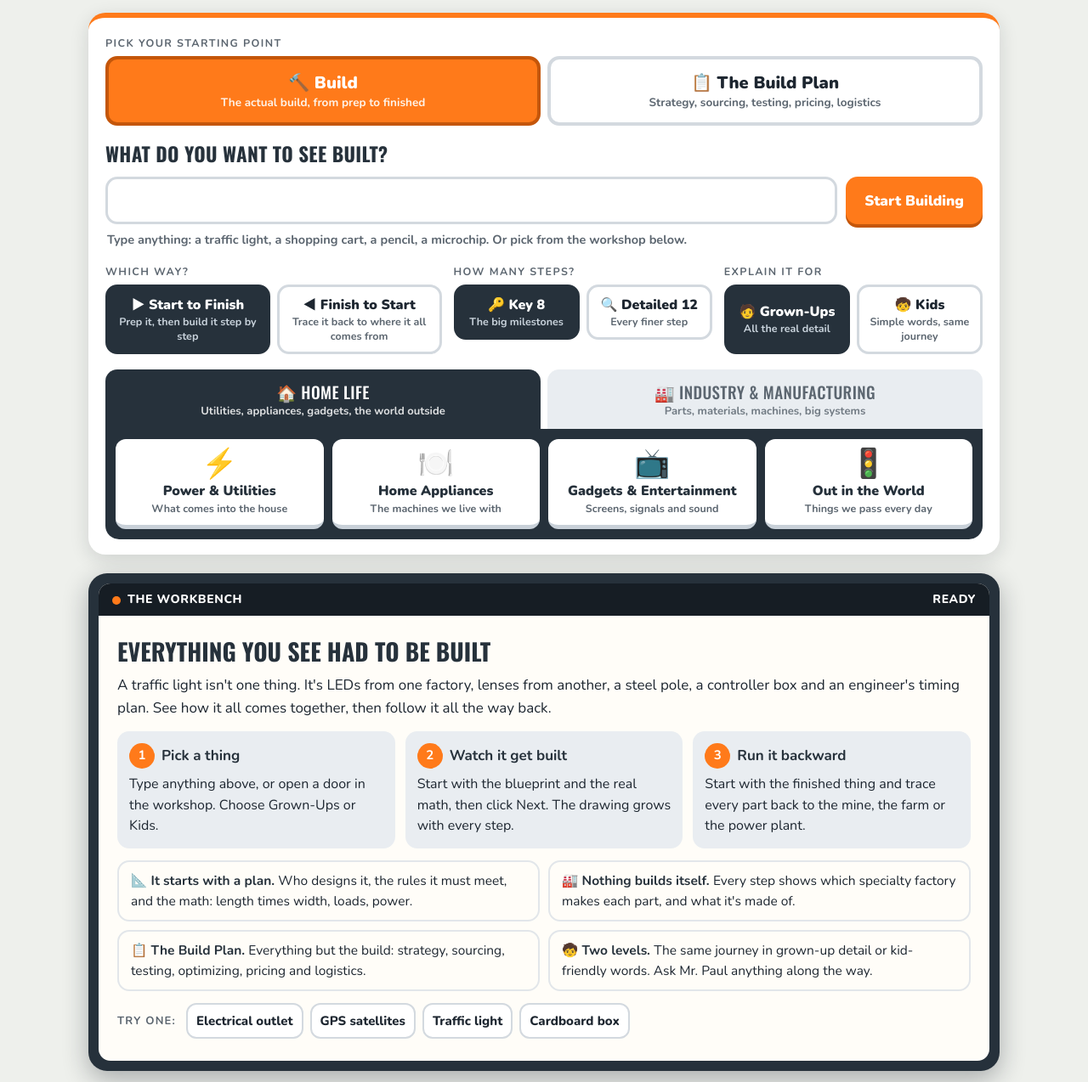
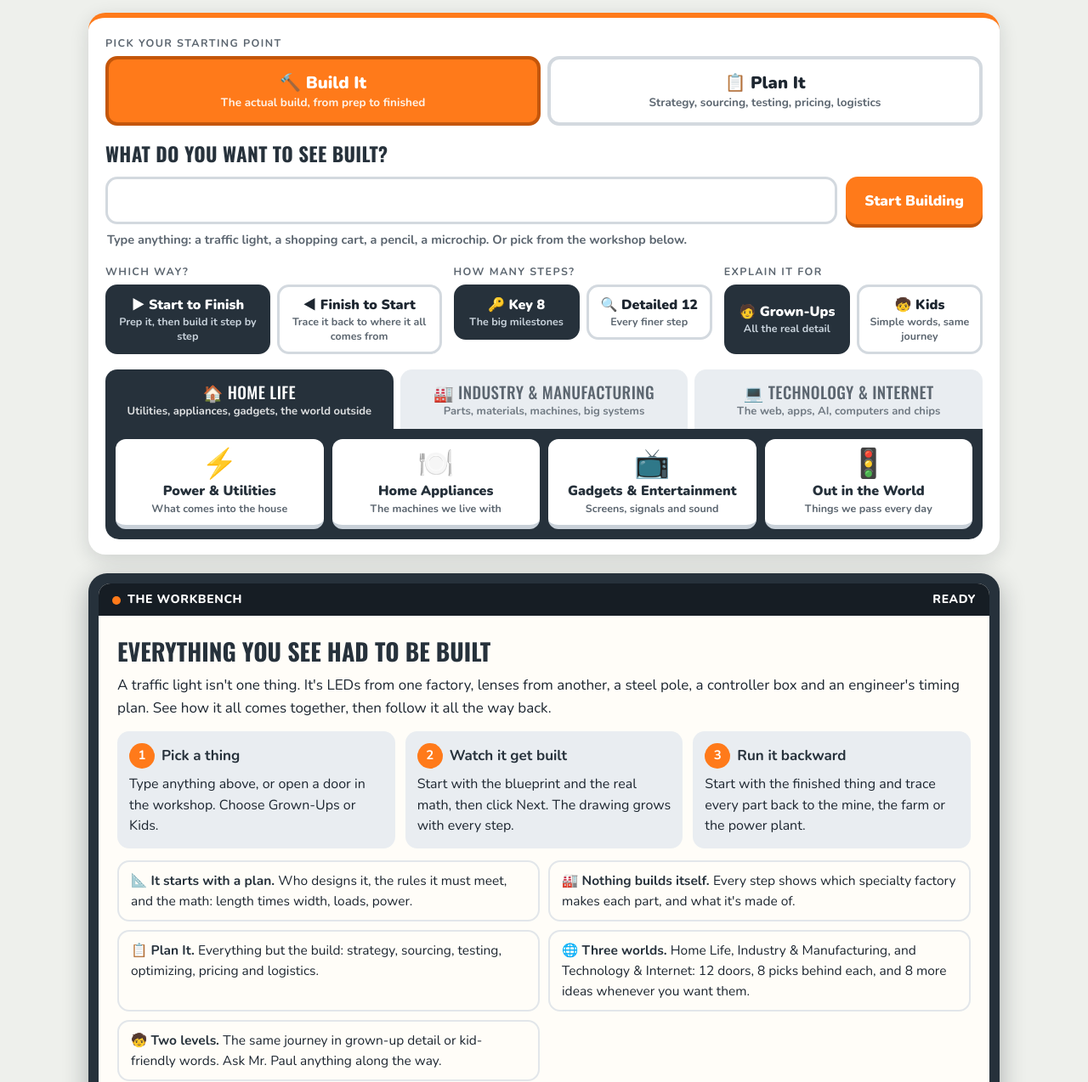
Before and after one commit to NuSpark-Wow/start-to-finish, a plain HTML site: page index.html in a window 1280 px wide. Shown: the part 384-1658 px from the top of the page at 85% size. Drawn offline with nearby package versions, Linux system fonts and the light colour scheme; no server answers.

Commit message:
Add files via upload

```diff
--- a/index.html
+++ b/index.html
@@ -173,7 +173,8 @@ main{max-width:1100px;margin:0 auto;padding:18px 14px 0}
 
 /* the two sides and the 8 category doors */
 .sides{margin-top:18px}
-.sidetabs{display:grid;grid-template-columns:1fr 1fr;gap:8px}
+.sidetabs{display:grid;grid-template-columns:repeat(3,1fr);gap:8px}
+@media(max-width:700px){.sidetabs{gap:5px}.sidetabs button{font-size:15px;padding:10px 6px}.sidetabs button small{display:none}}
 .sidetabs button{border:0;border-radius:14px 14px 0 0;padding:12px 10px;font-family:Oswald,Impact,sans-serif;font-size:19px;letter-spacing:.4px;text-transform:uppercase;cursor:pointer;background:var(--steel-lt);color:var(--soft)}
 .sidetabs button.on{background:var(--steel);color:#fff}
 .sidetabs button small{display:block;font-family:Nunito,sans-serif;text-transform:none;letter-spacing:0;font-size:13px;font-weight:700;opacity:.85}
@@ -421,8 +422,8 @@ footer p{margin:6px 0}
   <section class="pick" aria-label="Pick something to build">
     <div class="tog kindtog"><b>Pick your starting point</b>
       <div class="seg big2" id="kindSeg">
-        <button type="button" data-v="build" class="on">🔨 Build<small>The actual build, from prep to finished</small></button>
-        <button type="button" data-v="plan">📋 The Build Plan<small>Strategy, sourcing, testing, pricing, logistics</small></button>
+        <button type="button" data-v="build" class="on">🔨 Build It<small>The actual build, from prep to finished</small></button>
+        <button type="button" data-v="plan">📋 Plan It<small>Strategy, sourcing, testing, pricing, logistics</small></button>
       </div>
     </div>
     <label class="big" for="mainQ" id="mainLabel">What do you want to see built?</label>
@@ -455,6 +456,7 @@ footer p{margin:6px 0}
       <div class="sidetabs" id="sideTabs">
         <button type="button" data-v="home" class="on">🏠 Home Life<small>Utilities, appliances, gadgets, the world outside</small></button>
         <button type="button" data-v="industry">🏭 Industry &amp; Manufacturing<small>Parts, materials, machines, big systems</small></button>
+        <button type="button" data-v="tech">💻 Technology &amp; Internet<small>The web, apps, AI, computers and chips</small></button>
       </div>
       <div class="doorsbox">
         <div class="doors" id="doors"></div>
@@ -510,13 +512,27 @@ const SIDES = {
     { id: "sys", icon: "🌐", name: "Big Systems", blurb: "Giant machines made of machines", items: [
       ["🏭", "Car assembly line"], ["📦", "Distribution warehouse"], ["🗄️", "Data center"], ["⚡", "Power plant"],
       ["💧", "Water treatment plant"], ["🚢", "Cargo port"], ["🛰️", "GPS satellites"], ["🧳", "Airport baggage system"]] }
+  ],
+  tech: [
+    { id: "net", icon: "🌐", name: "The Internet", blurb: "How the web reaches you", items: [
+      ["🕸️", "A website"], ["🔍", "Search engine"], ["📧", "Email"], ["📶", "Wi-Fi router"],
+      ["🌊", "Undersea internet cable"], ["📡", "5G cell network"], ["☁️", "Cloud storage"], ["🎬", "Video streaming service"]] },
+    { id: "apps", icon: "📱", name: "Apps & Software", blurb: "The code behind the screen", items: [
+      ["📱", "Smartphone app"], ["🎮", "Video game"], ["💬", "Social media platform"], ["🛍️", "Online store"],
+      ["🪟", "Computer operating system"], ["💳", "Mobile payment app"], ["🗺️", "Navigation app"], ["🔐", "Password and login system"]] },
+    { id: "ai", icon: "🤖", name: "AI & Robots", blurb: "Machines that think and move", items: [
+      ["💭", "AI chatbot"], ["🚘", "Self-driving car"], ["🧹", "Robot vacuum"], ["🗣️", "Voice assistant"],
+      ["🛸", "Delivery drone"], ["📦", "Warehouse robot"], ["🏠", "Smart home system"], ["🎨", "AI image generator"]] },
+    { id: "chips", icon: "🖥️", name: "Computers & Chips", blurb: "The hardware doing the work", items: [
+      ["🏭", "Chip factory (fab)"], ["🖥️", "Gaming PC"], ["🗄️", "Server"], ["💾", "Solid-state drive"],
+      ["🎴", "Graphics card (GPU)"], ["🧮", "Supercomputer"], ["⚛️", "Quantum computer"], ["⌚", "Smartwatch"]] }
   ]
 };
 
 const moreIdeas = {}; // "door|kind" -> extra ideas Mr. Paul suggested this visit
 
 // Banner: 8 real photos (4 on phones), picked at random each visit, with drawn tiles if a photo won't load
-const BANNER = ["Traffic light", "Assembly line", "Container ship", "Integrated circuit", "Electrical substation", "Industrial robot",
+const BANNER = ["Data center", "Submarine communications cable", "Smartphone", "Traffic light", "Assembly line", "Container ship", "Integrated circuit", "Electrical substation", "Industrial robot",
   "Tower crane", "Printed circuit board", "Wind turbine", "Forklift", "Steelmaking", "Warehouse", "Transformer", "Dishwasher", "Shopping cart", "Cell site"];
 const FALLBACK_TILES = [["🚦", "Out in the world"], ["🏭", "Factories"], ["🔩", "Parts"], ["🚢", "Supply chain"], ["⚡", "Power"], ["📐", "Planning"], ["🦾", "Machines"], ["📦", "Delivery"]];
 const BAR_RIGHT = { home: "Ready", outline: "Planning", clarify: "Quick Question", plan: "The Blueprint", step: "Building", trace: "Tracing Back", done: "Finished", whole: "Whole Lesson" };
@@ -790,7 +806,8 @@ function homeView(){
       el("div", { class: "diff" },
         el("div", {}, el("b", { text: "📐 It starts with a plan. " }), "Who designs it, the rules it must meet, and the math: length times width, loads, power."),
         el("div", {}, el("b", { text: "🏭 Nothing builds itself. " }), "Every step shows which specialty factory makes each part, and what it's made of."),
-        el("div", {}, el("b", { text: "📋 The Build Plan. " }), "Everything but the build: strategy, sourcing, testing, optimizing, pricing and logistics."),
+        el("div", {}, el("b", { text: "📋 Plan It. " }), "Everything but the build: strategy, sourcing, testing, optimizing, pricing and logistics."),
+        el("div", {}, el("b", { text: "🌐 Three worlds. " }), "Home Life, Industry & Manufacturing, and Technology & Internet: 12 doors, 8 picks behind each, and 8 more ideas whenever you want them."),
         el("div", {}, el("b", { text: "🧒 Two levels. " }), "The same journey in grown-up detail or kid-friendly words. Ask Mr. Paul anything along the way.")),
       el("div", { class: "tryrow" }, el("b", { text: "Try one:" }),
         ...shuffle(["Traffic light", "Shopping cart", "Electrical outlet", "GPS satellites", "Microchip", "Dishwasher", "Skyscraper", "Cardboard box"]).slice(0, 4)
@@ -869,7 +886,7 @@ function lessonView(run){
 
     d.append(el("div", { class: "lhead" },
       el("span", { class: "em", "aria-hidden": "true", text: o.emoji }),
-      el("div", {}, el("span", { class: "dirtag" + (fwd ? "" : " back"), text: (proc ? "📋 Build Plan · " : "🔨 Build · ") + (fwd ? "▶ Start to Finish" : "◀ Finish to Start") + " · " + run.n + " steps" }),
+      el("div", {}, el("span", { class: "dirtag" + (fwd ? "" : " back"), text: (proc ? "📋 Plan It · " : "🔨 Build It · ") + (fwd ? "▶ Start to Finish" : "◀ Finish to Start") + " · " + run.n + " steps" }),
         el("h2", { text: o.name }), o.oneLiner ? el("p", { text: o.oneLiner }) : null)));
 
     // stage track
```
